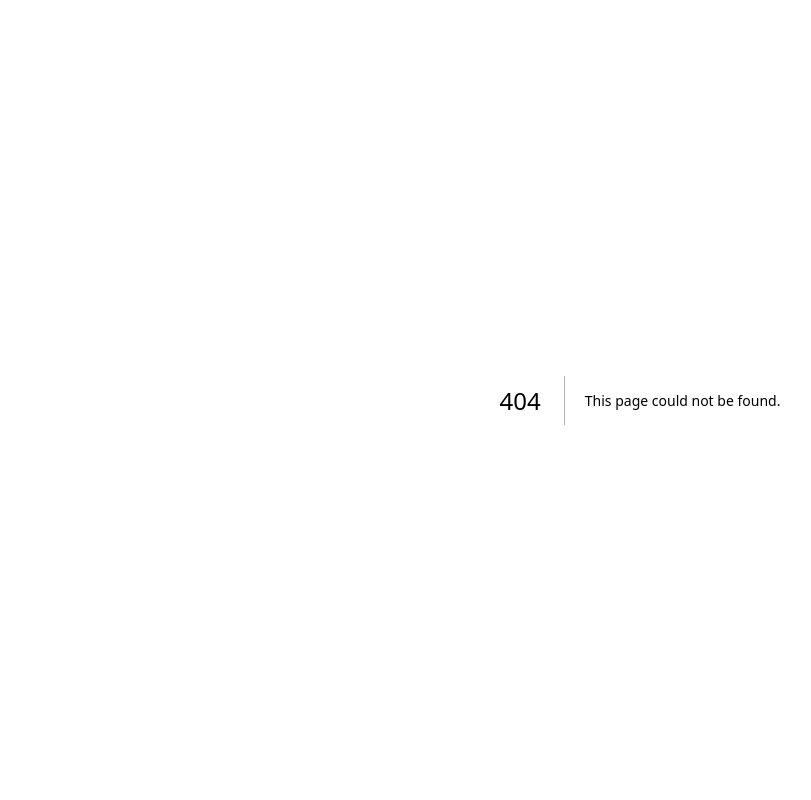
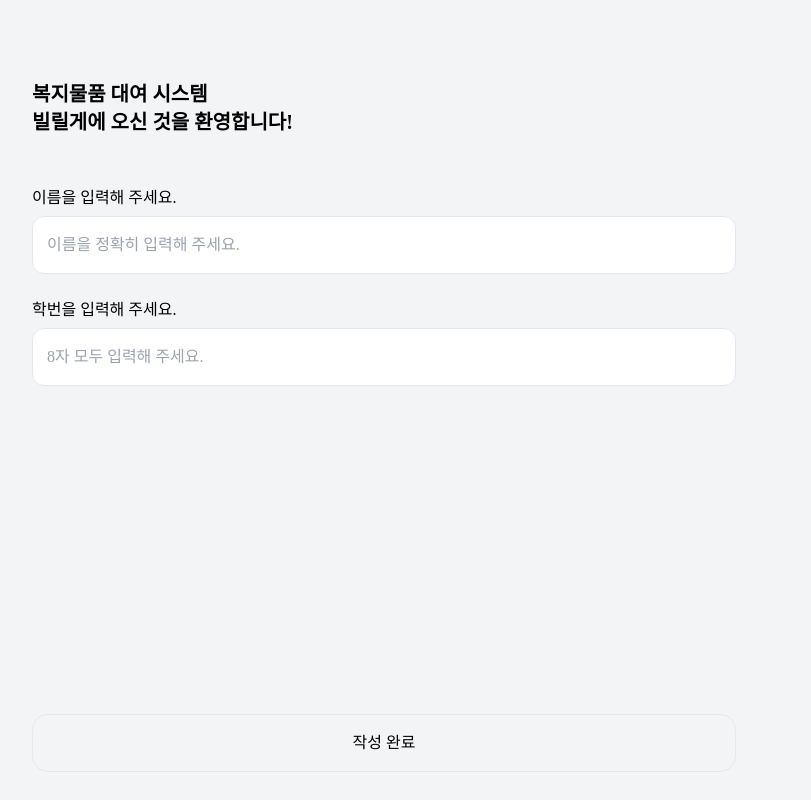
Before and after one commit to billilge/frontend, a Next.js app: page /mobile/sign-up in a window 1280 px wide. Before the commit this address had no page. Shown: the whole page, without its empty margins (0-811 px from the left). Built offline with nearby package versions, Linux system fonts and the light colour scheme.

Commit message:
feat: 회원가입 페이지 퍼블리싱

```diff
--- a/src/app/mobile/sign-in/page.tsx
+++ b/src/app/mobile/sign-in/page.tsx
@@ -7,8 +7,8 @@ import IconGoogle from 'public/assets/icons/icon-google.svg';
 export default function SignIn() {
   return (
     <MobileLayout>
-      <section className="relative flex w-full flex-col items-center justify-center overflow-hidden">
-        <section className="mt-[128px] flex flex-col items-center justify-center gap-1.5">
+      <section className="relative flex h-dvh w-full flex-col items-center justify-start overflow-hidden">
+        <section className="mt-[128px] flex flex-col items-center justify-start gap-1.5">
           <div className="text-2xl font-normal">
             국민대학교 소프트웨어융합대학
           </div>
@@ -16,7 +16,7 @@ export default function SignIn() {
         </section>
         <ImageLoginLogo className="absolute top-24" />
         <button
-          className="mt-96 flex w-11/12 justify-between rounded-2xl border px-6 py-4"
+          className="absolute bottom-44 flex w-11/12 justify-between rounded-2xl border px-6 py-4"
           type="button"
         >
           <IconGoogle />
--- /dev/null
+++ b/src/app/mobile/sign-up/page.tsx
@@ -0,0 +1,41 @@
+'use client';
+
+import MobileLayout from '@/components/mobile/layout';
+
+export default function SignUp() {
+  return (
+    <MobileLayout>
+      <section className="relative flex h-dvh w-full flex-col items-center justify-start overflow-hidden">
+        <section className="mt-20 flex w-11/12 flex-col items-start text-xl font-semibold">
+          <div>복지물품 대여 시스템</div>
+          <div>빌릴게에 오신 것을 환영합니다!</div>
+        </section>
+        <section className="mt-[50px] flex w-11/12 flex-col items-start gap-6">
+          <section className="flex w-full flex-col gap-1.5">
+            <div>이름을 입력해 주세요.</div>
+            <input
+              placeholder="이름을 정확히 입력해 주세요."
+              className="flex w-full rounded-xl border px-3.5 py-4"
+            />
+          </section>
+          <section className="flex w-full flex-col gap-1.5">
+            <div>학번을 입력해 주세요.</div>
+            <input
+              placeholder="8자 모두 입력해 주세요."
+              className="flex w-full rounded-xl border px-3.5 py-4"
+            />
+          </section>
+        </section>
+
+        <button
+          className="absolute bottom-7 flex w-11/12 justify-between rounded-2xl border px-6 py-4"
+          type="button"
+        >
+          <div className="h-6 w-6" />
+          <div className="flex font-medium">작성 완료</div>
+          <div className="h-6 w-6" />
+        </button>
+      </section>
+    </MobileLayout>
+  );
+}
```
